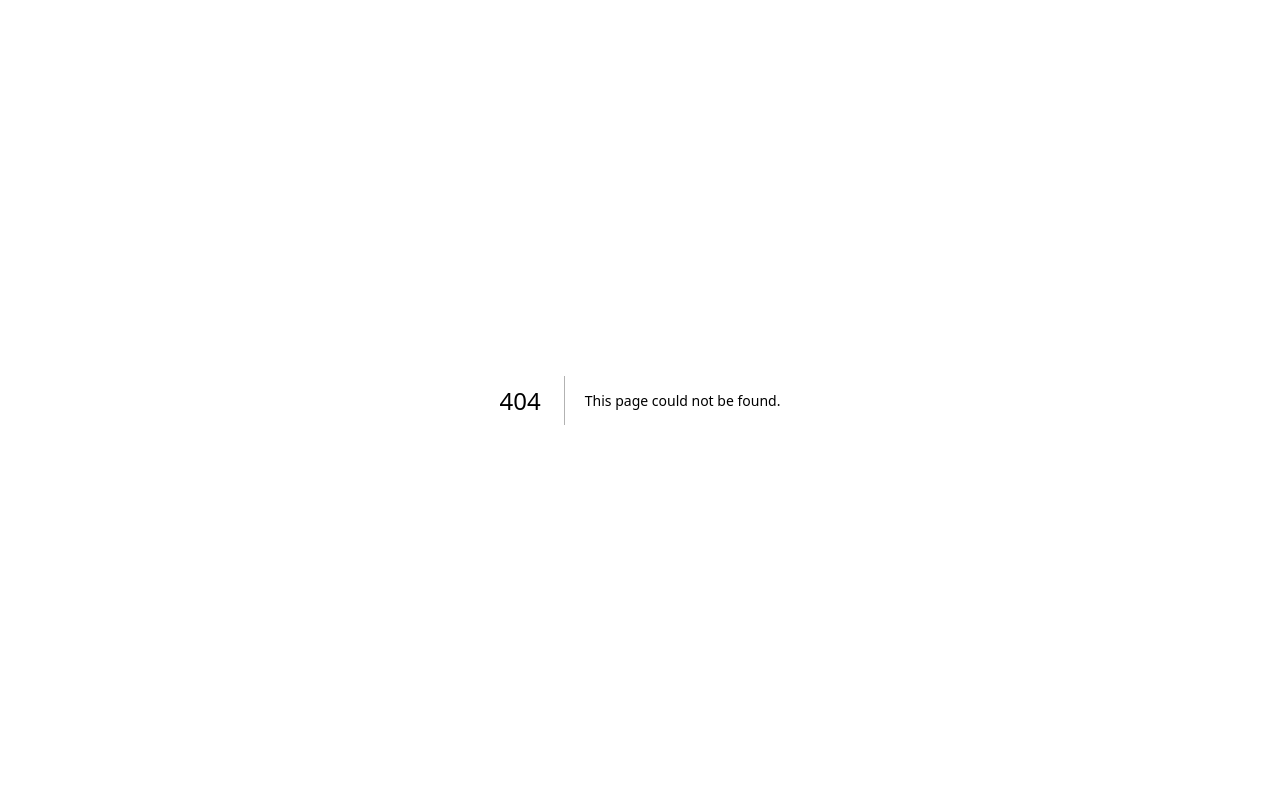
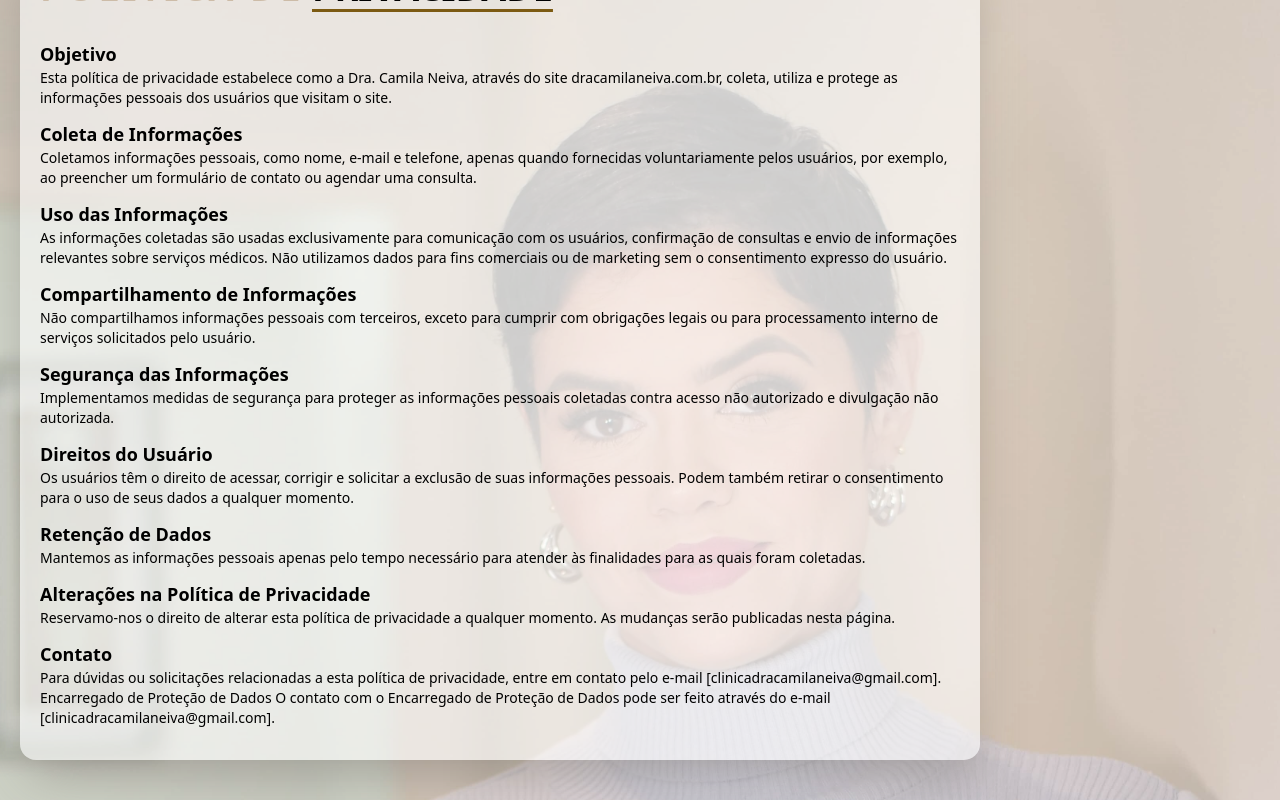
Before and after one commit to brunoprestesap/page-camila, a Next.js app: page /politica-de-privacidade in a window 1280 px wide. Before the commit this address had no page. Built offline with nearby package versions, Linux system fonts and the light colour scheme.

Commit message:
criacao page politica de privacidade e ajustes no metadado

```diff
--- a/app/page.tsx
+++ b/app/page.tsx
@@ -14,9 +14,10 @@ import { GoogleTagManager } from "@next/third-parties/google";
 import { Metadata } from "next";
 
 export const metadata: Metadata = {
-  title: 'Dra. Carmila Neiva - Médica Psiquiatra em Macapá',
-  description: "Estou aqui para ouvir suas preocupações e junto com você buscar maneiras de melhorar sua saúde mental e reencontrar sua paz e bem-estar. Vamos juntos definir o melhor plano de tratamento para você, seja ele com terapia, mudanças no estilo de vida, medicamentos ou uma combinação deles.",
-}
+  title: "Dra. Camila Neiva - Médica Psiquiatra em Macapá",
+  description:
+    "Estou aqui para ouvir suas preocupações e junto com você buscar maneiras de melhorar sua saúde mental e reencontrar sua paz e bem-estar. Vamos juntos definir o melhor plano de tratamento para você, seja ele com terapia, mudanças no estilo de vida, medicamentos ou uma combinação deles.",
+};
 
 export default function Home() {
   return (
--- /dev/null
+++ b/app/politica-de-privacidade/page.tsx
@@ -0,0 +1,120 @@
+import Image from "next/image";
+
+const page = () => {
+  return (
+    <div id="privacidade" className="relative w-full">
+      <Image
+        className="w-full h-screen object-cover object-top"
+        width={3232}
+        height={4774}
+        src="/assets/brand.jpg"
+        alt="brand background"
+      />
+
+      <div className="w-full h-screen absolute top-0 left-0 md:bottom-4 bg-white/50">
+        <div
+          id="politica"
+          className="flex justify-center absolute bottom-10 left-0 md:w-5/6 lg:max-w-[1000px] px-5"
+        >
+          <div className="backdrop-opacity-10 rounded-2xl bg-white px-5 py-8 bg-opacity-60 shadow-2xl shadow-stone-500/50">
+            <div className="flex gap-2">
+              <h2 className="text-2xl md:text-4xl tracking-widest text-[#CDBCA8] font-extrabold">
+                POLÍTICA DE
+              </h2>
+              <h2 className="text-2xl md:text-4xl font-bold mb-5 underline decoration-[#7C5A12] underline-offset-8">
+                PRIVACIDADE
+              </h2>
+            </div>
+            <div className="my-3">
+              <h3 className="font-bold text-lg">Objetivo</h3>
+              <p className="text-sm">
+                Esta política de privacidade estabelece como a Dra. Camila
+                Neiva, através do site dracamilaneiva.com.br, coleta, utiliza e
+                protege as informações pessoais dos usuários que visitam o site.
+              </p>
+            </div>
+
+            <div className="my-3">
+              <h3 className="font-bold text-lg">Coleta de Informações</h3>
+              <p className="text-sm">
+                Coletamos informações pessoais, como nome, e-mail e telefone,
+                apenas quando fornecidas voluntariamente pelos usuários, por
+                exemplo, ao preencher um formulário de contato ou agendar uma
+                consulta.
+              </p>
+            </div>
+
+            <div className="my-3">
+              <h3 className="font-bold text-lg">Uso das Informações</h3>
+              <p className="text-sm">
+                As informações coletadas são usadas exclusivamente para
+                comunicação com os usuários, confirmação de consultas e envio de
+                informações relevantes sobre serviços médicos. Não utilizamos
+                dados para fins comerciais ou de marketing sem o consentimento
+                expresso do usuário.
+              </p>
+            </div>
+
+            <div className="my-3">
+              <h3 className="font-bold text-lg">
+                Compartilhamento de Informações
+              </h3>
+              <p className="text-sm">
+                Não compartilhamos informações pessoais com terceiros, exceto
+                para cumprir com obrigações legais ou para processamento interno
+                de serviços solicitados pelo usuário.
+              </p>
+            </div>
+
+            <div className="my-3">
+              <h3 className="font-bold text-lg">Segurança das Informações</h3>
+              <p className="text-sm">
+                Implementamos medidas de segurança para proteger as informações
+                pessoais coletadas contra acesso não autorizado e divulgação não
+                autorizada.
+              </p>
+            </div>
+
+            <div className="my-3">
+              <h3 className="font-bold text-lg">Direitos do Usuário</h3>
+              <p className="text-sm">
+                Os usuários têm o direito de acessar, corrigir e solicitar a
+                exclusão de suas informações pessoais. Podem também retirar o
+                consentimento para o uso de seus dados a qualquer momento.
+              </p>
+            </div>
+
+            <div className="my-3">
+              <h3 className="font-bold text-lg">Retenção de Dados</h3>
+              <p className="text-sm">
+                Mantemos as informações pessoais apenas pelo tempo necessário
+                para atender às finalidades para as quais foram coletadas.
+              </p>
+            </div>
+
+            <div className="my-3">
+              <h3 className="font-bold text-lg">
+                Alterações na Política de Privacidade
+              </h3>
+              <p className="text-sm">
+                Reservamo-nos o direito de alterar esta política de privacidade
+                a qualquer momento. As mudanças serão publicadas nesta página.
+              </p>
+            </div>
+
+            <h3 className="font-bold text-lg">Contato</h3>
+            <p className="text-sm">
+              Para dúvidas ou solicitações relacionadas a esta política de
+              privacidade, entre em contato pelo e-mail
+              [clinicadracamilaneiva@gmail.com]. Encarregado de Proteção de
+              Dados O contato com o Encarregado de Proteção de Dados pode ser
+              feito através do e-mail [clinicadracamilaneiva@gmail.com].
+            </p>
+          </div>
+        </div>
+      </div>
+    </div>
+  );
+};
+
+export default page;
```
